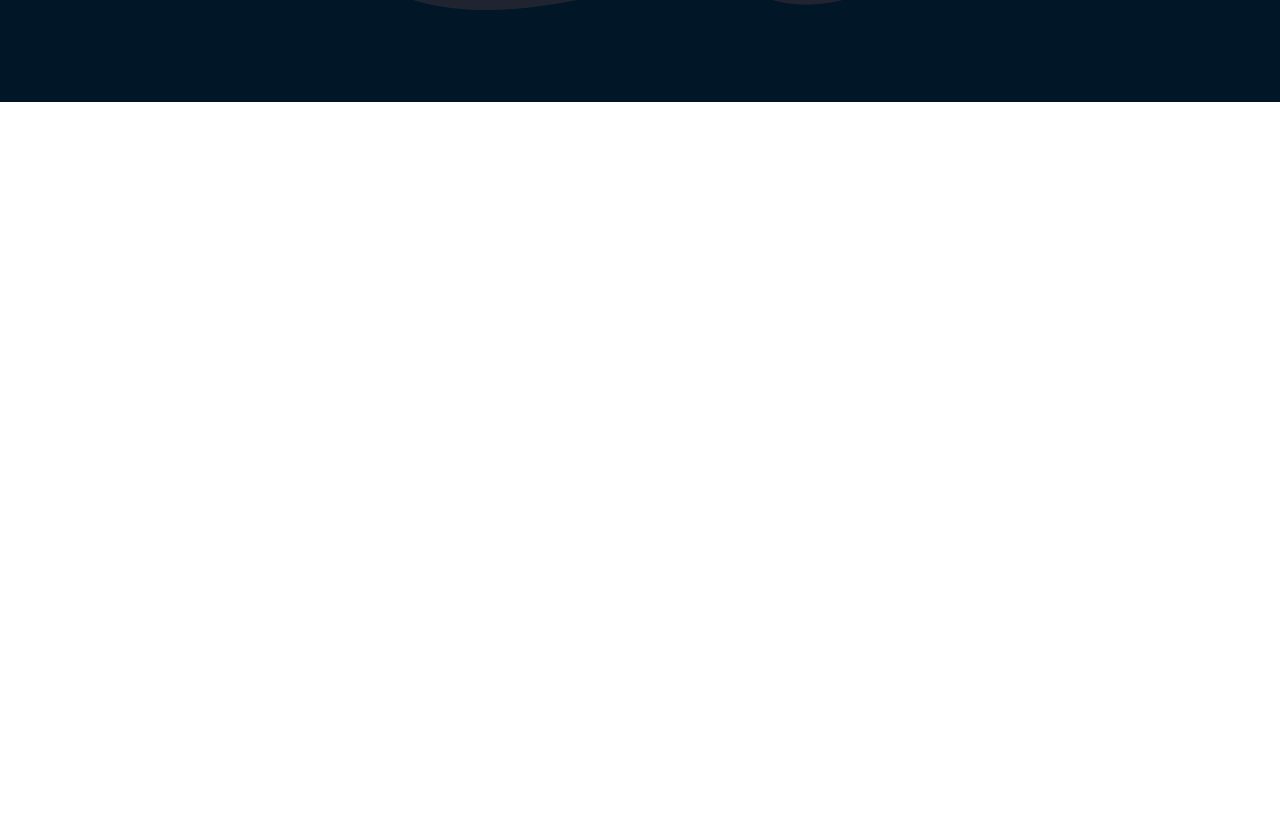
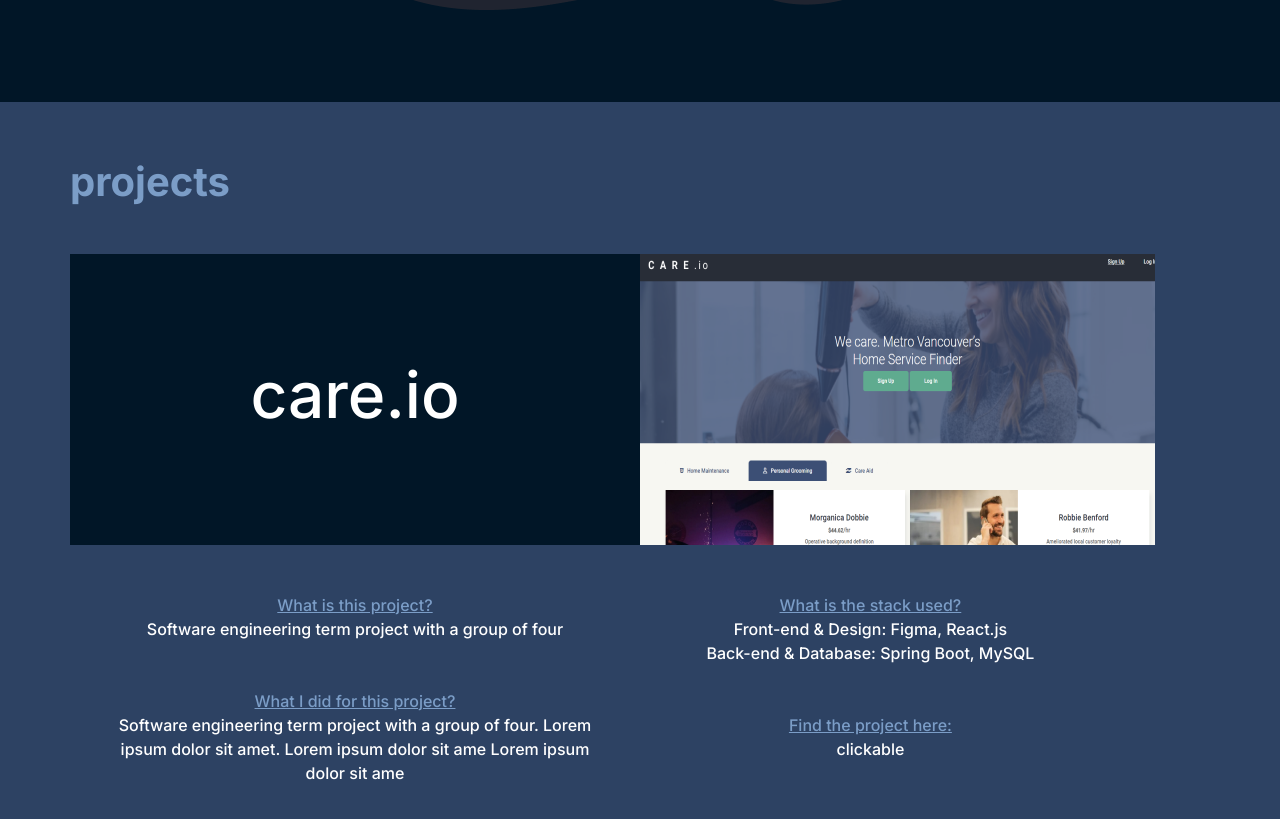
Before and after one commit to umarsalih/portfolio, a React (Create React App) app: page / in a window 1280 px wide. Shown: the part 625-1444 px from the top of the page. Before the commit the page ends 800 px from the top, so only its background shows below. Built offline with nearby package versions, Linux system fonts and the light colour scheme.

Commit message:
design projects section

```diff
--- a/src/components/Home.jsx
+++ b/src/components/Home.jsx
@@ -1,12 +1,14 @@
 import React from 'react'
 import Hero from './Hero/Hero'
 import Navbar from './NavBar/Navbar'
+import Portfolio from './Portfolio/Portfolio'
 
 function Home() {
     return (
         <div>
             <Navbar />
             <Hero />
+            <Portfolio />
         </div>
     )
 }
--- /dev/null
+++ b/src/components/Portfolio/Portfolio.jsx
@@ -0,0 +1,68 @@
+import React from 'react';
+import "./portfolio.css";
+import {Row, Col, Container} from 'react-bootstrap';
+
+function Portfolio() {
+    return (
+        <div>
+            <div className='portfolio-section-wrapper'>
+                <Container>
+                    <Row className="justify-content-md-center">
+                        <Col className='remove-padding remove-margin' lg='12'>
+                            <h1 id='portfolio-section-title'>projects</h1>
+                        </Col>
+                    </Row>
+
+                    <Row className=" project justify-content-md-center">
+                        <Col className='remove-padding remove-margin' lg='6'>
+                            <div align='right' className='project-left'>
+                                <h1>care.io</h1>
+                            </div>
+                        </Col>
+                        <Col className='remove-padding' lg='6'>
+                            <div className='project-right'>
+                                <img src={require('../../assets/careio.png')}/>
+                            </div>
+                        </Col>
+                    </Row>
+                    <Row className=" project justify-content-md-center">
+                        <Col lg='6'>
+                            <div className='project-info project-info-left'>
+                                <div>
+                                    <p className='isSubtitle'>What is this project?</p>
+                                    <p>Software engineering term project with a group of four</p>
+                                </div>
+
+                                <div>
+                                    <p className='isSubtitle'>What I did for this project?</p>
+                                    <p>Software engineering term project with a group of four. Lorem ipsum dolor sit
+                                        amet. Lorem ipsum dolor sit ame Lorem ipsum dolor sit ame</p>
+                                </div>
+
+                            </div>
+                        </Col>
+                        <Col lg='6'>
+                            <div className='project-info project-info-right'>
+                                <div>
+                                    <p className='isSubtitle'>What is the stack used?</p>
+                                    <p>Front-end & Design: Figma, React.js
+                                        <br/>
+                                        Back-end & Database: Spring Boot, MySQL
+                                    </p>
+                                </div>
+
+                                <div>
+                                    <p className='isSubtitle'>Find the project here:
+                                    </p>
+                                    <p>clickable</p>
+                                </div>
+                            </div>
+                        </Col>
+                    </Row>
+                </Container>
+            </div>
+        </div>
+    )
+}
+
+export default Portfolio
--- /dev/null
+++ b/src/components/Portfolio/portfolio.css
@@ -0,0 +1,80 @@
+p {
+    font-family: 'Inter', sans-serif;
+}
+
+#portfolio-section-title {
+    font-family: 'Inter', sans-serif;
+    font-weight: 600;
+    padding: 1em 0;
+}
+
+.remove-padding {
+    padding: 0;
+    padding-right: 0!important;
+    padding-left: 0!important;
+}
+
+.remove-margin {
+    margin: 0;
+}
+
+.isSubtitle {
+    text-decoration: underline;
+    color: #7B9DC7;
+    margin-bottom: 0;
+}
+
+
+.portfolio-section-wrapper {
+    background-color: #2D4263;
+    padding: 1em;
+}
+
+.portfolio-section-wrapper h1 {
+    color: #7B9DC7;
+}
+
+.project h1 {
+    color: #ffff;
+    font-size: 4em;
+    font-family: 'Inter', sans-serif;
+}
+
+.project-left {
+    background-color: #011627;
+    height: 100%;
+    /* position: absolute;
+    right: 50%;
+    width: 35%;
+    height: 40.5%; */
+    display: flex;
+    flex-direction: column;
+    justify-content: center;
+}
+
+.project-left h1 {
+    text-align: center;
+}
+
+.project-right {
+    width: 100%;
+}
+
+.project-info {
+    display: flex;
+    flex-direction: column;
+    align-items: center;
+    justify-content: center;
+    text-align: center;
+    color: #ffff;
+    padding: 3em 0 1em;
+}
+
+.project-info div {
+    margin-bottom: 2em;
+}
+
+
+.project-info-right {
+    width: 80%;
+}
```
Also changed, not shown: src/assets/careio.png (added).
